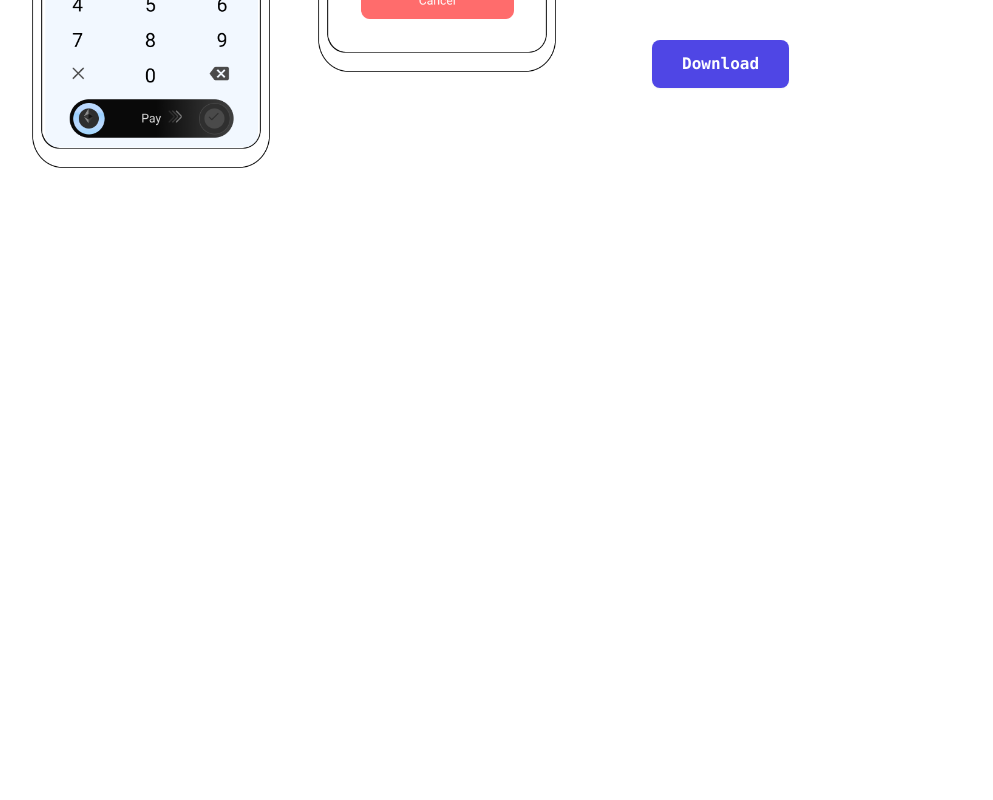
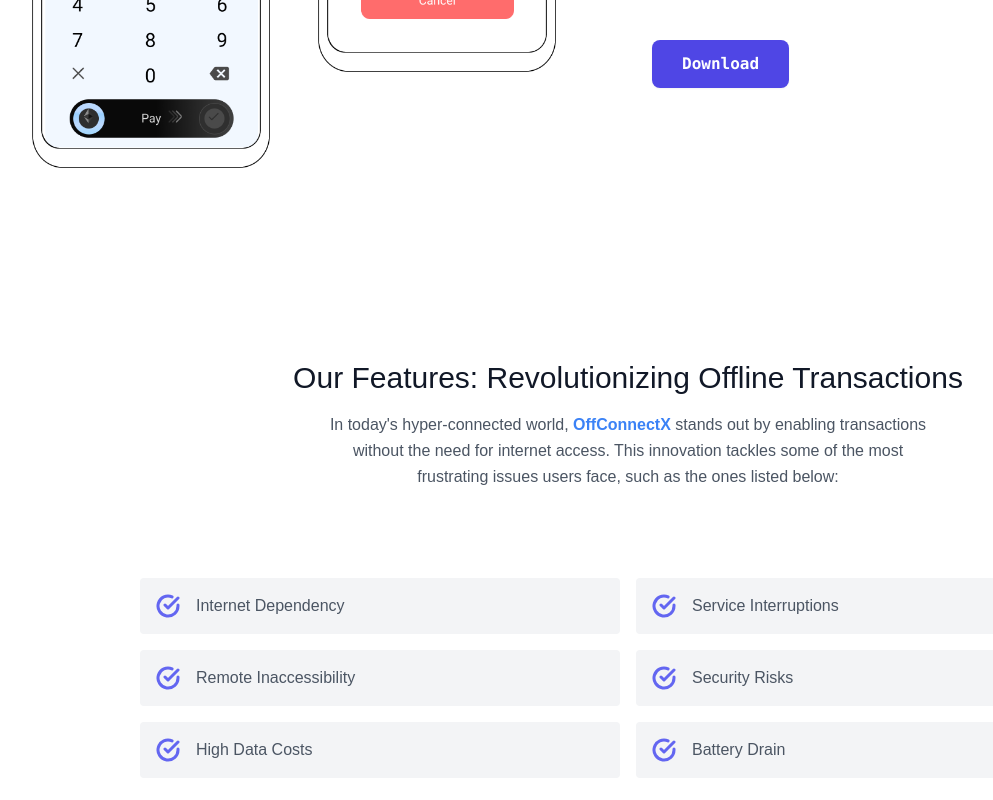
Before and after one commit to offconnectx/ocxweb, a Next.js app: page / in a window 1280 px wide. Shown: the part 2051-2851 px from the top of the page, without its empty margins (12-1005 px from the left). Before the commit the page ends 2315 px from the top, so only its background shows below. Built offline with nearby package versions, Linux system fonts and the light colour scheme.

Commit message:
added ocx features

```diff
--- /dev/null
+++ b/app/components/Features.tsx
@@ -0,0 +1,73 @@
+const Features = () => {
+    return (
+        <section id="features" className="text-gray-600 body-font">
+  <div className="container px-5 py-24 mx-auto">
+    <div className="text-center mb-20">
+      <h1 className="sm:text-3xl text-2xl font-medium text-center title-font text-gray-900 mb-4">Our Features:
+      Revolutionizing Offline Transactions</h1>
+      <p className="text-base leading-relaxed xl:w-2/4 lg:w-3/4 mx-auto">In today's hyper-connected world, <span className="font-semibold text-blue-500">OffConnectX</span> stands out by enabling transactions without the need for internet access. This innovation tackles some of the most frustrating issues users face, such as the ones listed below:</p>
+    </div>
+    <div className="flex flex-wrap lg:w-4/5 sm:mx-auto sm:mb-2 -mx-2">
+      <div className="p-2 sm:w-1/2 w-full">
+        <div className="bg-gray-100 rounded flex p-4 h-full items-center">
+          <svg fill="none" stroke="currentColor" stroke-linecap="round" stroke-linejoin="round" stroke-width="3" className="text-indigo-500 w-6 h-6 flex-shrink-0 mr-4" viewBox="0 0 24 24">
+            <path d="M22 11.08V12a10 10 0 11-5.93-9.14"></path>
+            <path d="M22 4L12 14.01l-3-3"></path>
+          </svg>
+          <span className="title-font font-medium">Internet Dependency</span>
+        </div>
+      </div>
+      <div className="p-2 sm:w-1/2 w-full">
+        <div className="bg-gray-100 rounded flex p-4 h-full items-center">
+          <svg fill="none" stroke="currentColor" stroke-linecap="round" stroke-linejoin="round" stroke-width="3" className="text-indigo-500 w-6 h-6 flex-shrink-0 mr-4" viewBox="0 0 24 24">
+            <path d="M22 11.08V12a10 10 0 11-5.93-9.14"></path>
+            <path d="M22 4L12 14.01l-3-3"></path>
+          </svg>
+          <span className="title-font font-medium">Service Interruptions</span>
+        </div>
+      </div>
+      <div className="p-2 sm:w-1/2 w-full">
+        <div className="bg-gray-100 rounded flex p-4 h-full items-center">
+          <svg fill="none" stroke="currentColor" stroke-linecap="round" stroke-linejoin="round" stroke-width="3" className="text-indigo-500 w-6 h-6 flex-shrink-0 mr-4" viewBox="0 0 24 24">
+            <path d="M22 11.08V12a10 10 0 11-5.93-9.14"></path>
+            <path d="M22 4L12 14.01l-3-3"></path>
+          </svg>
+          <span className="title-font font-medium">Remote Inaccessibility</span>
+        </div>
+      </div>
+      <div className="p-2 sm:w-1/2 w-full">
+        <div className="bg-gray-100 rounded flex p-4 h-full items-center">
+          <svg fill="none" stroke="currentColor" stroke-linecap="round" stroke-linejoin="round" stroke-width="3" className="text-indigo-500 w-6 h-6 flex-shrink-0 mr-4" viewBox="0 0 24 24">
+            <path d="M22 11.08V12a10 10 0 11-5.93-9.14"></path>
+            <path d="M22 4L12 14.01l-3-3"></path>
+          </svg>
+          <span className="title-font font-medium">Security Risks</span>
+        </div>
+      </div>
+      <div className="p-2 sm:w-1/2 w-full">
+        <div className="bg-gray-100 rounded flex p-4 h-full items-center">
+          <svg fill="none" stroke="currentColor" stroke-linecap="round" stroke-linejoin="round" stroke-width="3" className="text-indigo-500 w-6 h-6 flex-shrink-0 mr-4" viewBox="0 0 24 24">
+            <path d="M22 11.08V12a10 10 0 11-5.93-9.14"></path>
+            <path d="M22 4L12 14.01l-3-3"></path>
+          </svg>
+          <span className="title-font font-medium">High Data Costs</span>
+        </div>
+      </div>
+      <div className="p-2 sm:w-1/2 w-full">
+        <div className="bg-gray-100 rounded flex p-4 h-full items-center">
+          <svg fill="none" stroke="currentColor" stroke-linecap="round" stroke-linejoin="round" stroke-width="3" className="text-indigo-500 w-6 h-6 flex-shrink-0 mr-4" viewBox="0 0 24 24">
+            <path d="M22 11.08V12a10 10 0 11-5.93-9.14"></path>
+            <path d="M22 4L12 14.01l-3-3"></path>
+          </svg>
+          <span className="title-font font-medium">Battery Drain</span>
+        </div>
+      </div>
+    </div>
+    {/* <button className="flex mx-auto mt-16 text-white bg-indigo-500 border-0 py-2 px-8 focus:outline-none hover:bg-indigo-600 rounded text-lg">Button</button> */}
+  </div>
+</section>
+
+    )
+}
+
+export default Features;
--- a/app/page.tsx
+++ b/app/page.tsx
@@ -1,6 +1,7 @@
 import AboutUs from "./components/AboutUs";
 import Header from "./components/Header";
 import NavigationBar from "./components/NavigationBar";
+import Features from "./components/Features";
 
 export default function Home() {
   return (
@@ -8,6 +9,7 @@
       <NavigationBar />
       <Header />
       <AboutUs />
+      <Features/>
     </main>
   );
 }
```
